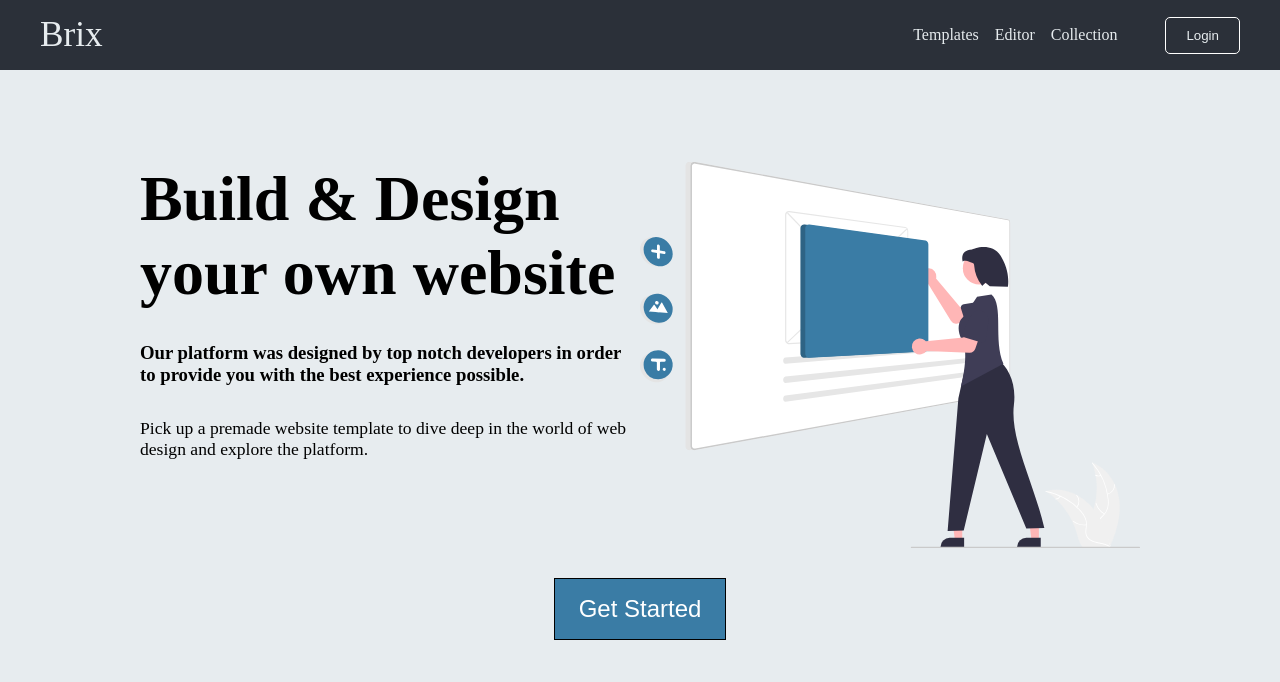
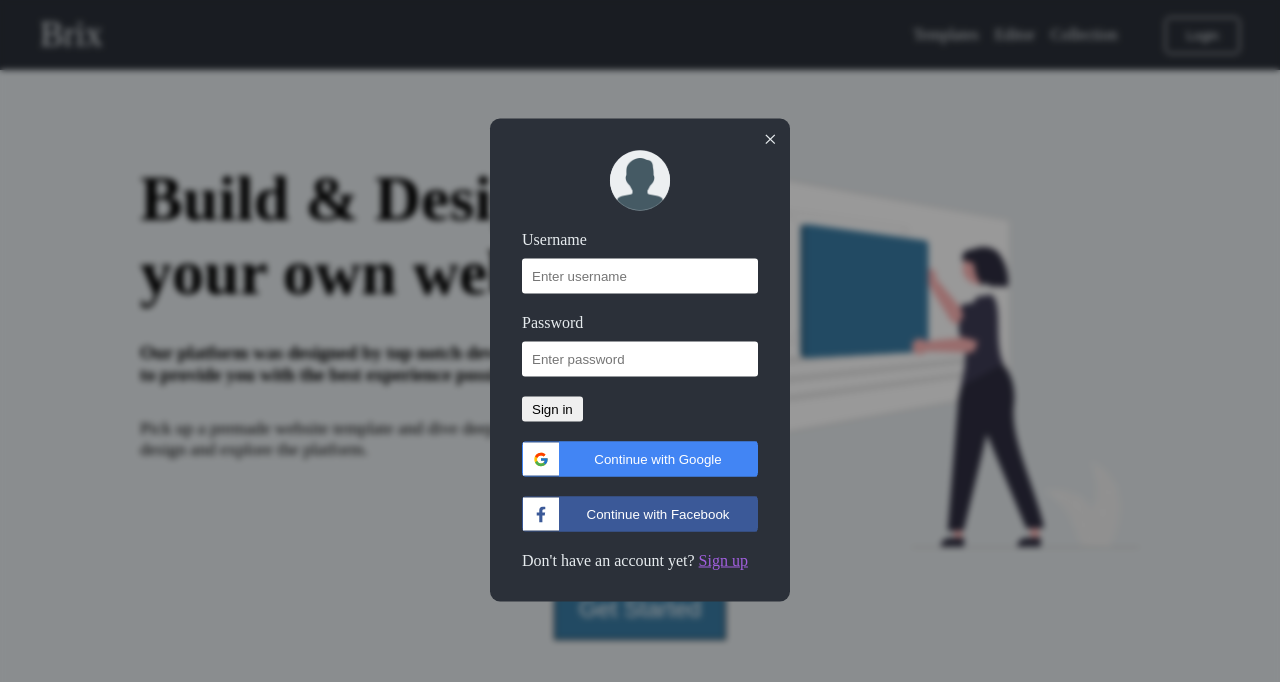
Before and after one commit to shahafle/WebZone_frontend, a React (Create React App) app: page / in a window 1280 px wide. Both pictures are taken after a click on the button "Login". Shown: the top 682 px of the page. Built offline with nearby package versions, Linux system fonts and the light colour scheme.

Commit message:
*. System Reducer & Action *. App connected to store systemModule *. Login show/hide

```diff
--- a/src/App.jsx
+++ b/src/App.jsx
@@ -1,4 +1,5 @@
 import { Routes, Route } from 'react-router-dom';
+import { useSelector } from 'react-redux'
 
 import { routes } from './routes';
 
@@ -8,6 +9,9 @@ import { Login } from './js/cmps/Login';
 
 
 export function App() {
+
+  const isLoginShown = useSelector(state => state.systemModule.isLoginShown);
+
   return (
     <section className="main-app">
       <AppHeader />
@@ -15,7 +19,7 @@ export function App() {
         {routes.map(route => <Route key={route.path} exact={true} element={route.component} path={route.path} />)}
       </Routes>
       {/* <AppFooter /> */}
-      {/* <Login /> */}
+      {isLoginShown && <Login />}
     </section>
   );
 }
--- a/src/js/cmps/AppHeader.jsx
+++ b/src/js/cmps/AppHeader.jsx
@@ -1,6 +1,13 @@
+import { useDispatch } from 'react-redux';
 import { Link } from 'react-router-dom'
 
+import { shouldShowLogin } from '../store/system.action';
+
 export function AppHeader() {
+
+    const dispatch = useDispatch();
+
+
     return (
         <header className="main-header">
             <div className="header-content main-layout flex justify-between align-center">
@@ -9,9 +16,7 @@ export function AppHeader() {
                     <Link className="clean-link nav-link" to="/"> Templates</Link>
                     <Link className="clean-link nav-link" to="/editor"> Editor</Link>
                     <Link className="clean-link nav-link" to="/"> Collection</Link>
-                    <button className="nav-link btn-login"> Login</button>
-                    {/* the button above should open the login modal no matter in which page we are */}
-                    {/* <Link className="clean-link nav-link login" to="/"> Login</Link> */}
+                    <button className="nav-link btn-login" onClick={() => dispatch(shouldShowLogin(true))}> Login</button>
                 </nav>
             </div>
         </header>
--- a/src/js/cmps/Login.jsx
+++ b/src/js/cmps/Login.jsx
@@ -1,13 +1,22 @@
 import { useState, useEffect, useRef } from 'react';
+import { useDispatch } from 'react-redux';
 // import { useHistory } from "react-router-dom";
+
+import { shouldShowLogin } from '../store/system.action';
+
+import userProfile from '../../assets/imgs/user.png';
+
+import { FcGoogle } from 'react-icons/fc'
+import { FaFacebookF } from 'react-icons/fa'
 
 import { Screen } from './Screen';
 
 export function Login() {
 
     const [credentials, setCredentials] = useState({ username: '', password: '' });
+
+    const dispatch = useDispatch();
     // const history = useHistory();
-
     const inputRef = useRef();
 
     useEffect(() => {
@@ -32,8 +41,10 @@ export function Login() {
     return (
         <Screen>
             <section className="login">
-                <i>&times;</i>
-                <div className="pfp"></div>
+                <i className="flex justify-center align-center" onClick={() => dispatch(shouldShowLogin(false))}>&times;</i>
+                <div className="pfp">
+                    <img src={userProfile} alt="" />
+                </div>
                 <form className="flex column" onSubmit={onLogin}>
                     <div className="wrapper flex column">
                         <label htmlFor="username">Username</label>
@@ -47,13 +58,15 @@ export function Login() {
 
                     <button className="align-self-start">Sign in</button>
                 </form>
-                <div>
+                <div className="google-login flex align-center">
+                    <div className="icon flex justify-center align-center"><FcGoogle /></div>
                     <button>Continue with Google</button>
                 </div>
-                <div>
+                <div className="facebook-login flex align-center">
+                    <div className="icon flex justify-center align-center"><FaFacebookF /></div>
                     <button>Continue with Facebook</button>
                 </div>
-                <p>Not a member yet? <span>Sign up</span></p>
+                <p>Don't have an account yet? <span>Sign up</span></p>
             </section>
         </Screen>
     )
--- a/src/js/pages/home-page/cmps/Hero.jsx
+++ b/src/js/pages/home-page/cmps/Hero.jsx
@@ -8,7 +8,7 @@ export function Hero() {
                 <div className="hero-text flex column">
                     <h1>Build & Design your own website</h1>
                     <h3>Our platform was designed by top notch developers in order to provide you with the best experience possible.</h3>
-                    <p>Pick up a premade website template to dive deep in the world of web design and explore the platform.</p>
+                    <p>Pick up a premade website template and dive deep in the world of web design and explore the platform.</p>
                 </div>
                 <img src={heroSvg} alt="Hero Image" />
             </div>
--- a/src/js/store/store.js
+++ b/src/js/store/store.js
@@ -3,10 +3,12 @@ import thunk from 'redux-thunk';
 
 import { wapElReducer } from './wap-el.reducer.js';
 import { editorReducer } from './editor.reducer.js';
+import { systemReducer } from './system.reducer.js';
 
 const rootReducer = combineReducers({
     wapElModule: wapElReducer,
     editorModule: editorReducer,
+    systemModule: systemReducer,
 })
 
 const composeEnhancers = window.__REDUX_DEVTOOLS_EXTENSION_COMPOSE__ || compose;
--- /dev/null
+++ b/src/js/store/system.action.js
@@ -0,0 +1,7 @@
+
+
+export function shouldShowLogin(bool) {
+    return (dispatch) => {
+        dispatch({ type: 'SET_IS_LOGIN_SHOWN', bool });
+    }
+}
--- /dev/null
+++ b/src/js/store/system.reducer.js
@@ -0,0 +1,17 @@
+
+
+const initialState = {
+    isLoginShown: false
+}
+
+export function systemReducer(state = initialState, action) {
+    let newState = state;
+
+    switch (action.type) {
+        case 'SET_IS_LOGIN_SHOWN':
+            newState = { ...state, isLoginShown: action.bool }
+            break;
+    }
+
+    return newState;
+}
--- a/src/styles/cmps/_login.scss
+++ b/src/styles/cmps/_login.scss
@@ -1,6 +1,6 @@
 .login {
     position: absolute;
-    top: 50%;
+    top: 45%;
     left: 50%;
     transform: translate(-50%, -50%);
 
@@ -10,10 +10,10 @@
     color: $color1;
     border-radius: 10px;
 
+
     i {
         width: 30px;
         height: 30px;
-        text-align: center;
         font-size: 1.5rem;
         position: absolute;
         top: 5px;
@@ -35,6 +35,10 @@
         background-color: $color1;
         margin: 0 auto 20px;
         border-radius: 50%;
+
+        img {
+            width: 100%;
+        }
     }
 
     form {
@@ -56,10 +60,55 @@
         }
     }
 
-    button {
-        display: block;
+    .google-login {
+        border: 1px solid #4285f4;
+
+        button {
+            background-color: #4285f4;
+        }
+    }
+
+    .facebook-login {
+        border: 1px solid #3b5998;
+        color: #3b5998;
+
+        button {
+            background-color: #3b5998;
+        }
+    }
+
+    .google-login,
+    .facebook-login {
+        width: 100%;
+        height: 35px;
         margin: 20px auto;
-        padding: 5px 10px;
         border-radius: 3px;
+
+        .icon {
+            width: 36px;
+            height: 100%;
+            background: #fff;
+        }
+
+        button {
+            flex-grow: 1;
+            padding: 10px;
+            color: white;
+        }
+
+        &:hover {
+            cursor: pointer;
+            filter: brightness(1.1);
+        }
+    }
+
+    span {
+        text-decoration: underline;
+        color:#a15fde;
+        cursor: pointer;
+
+        &:hover {
+            text-decoration: none;
+        }
     }
 }
```
Also changed, not shown: src/assets/imgs/user.png (added).
